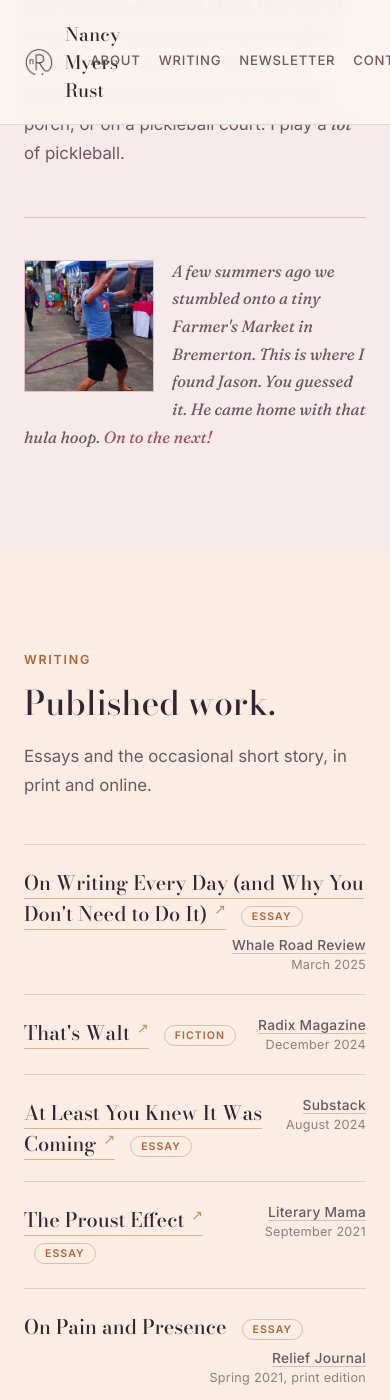
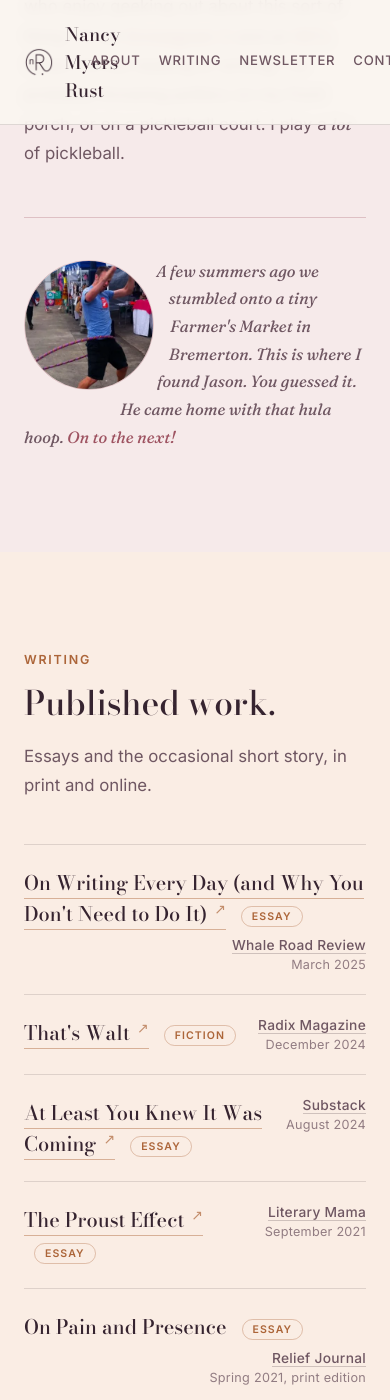
Before and after one commit to nancymyersrust/nancymyersrust.github.io, a Jekyll site: the page built from index.html, in a window 390 px wide and 1400 px high, scrolled down 2651 px. Built offline with Jekyll 4.4.1, drawn with Linux system fonts in a browser that asks for light colours.

Commit message:
Add files via upload

```diff
--- a/assets/css/style.css
+++ b/assets/css/style.css
@@ -266,7 +266,11 @@ section{ padding:100px 0; }
 .coda img{
   float:left;
   width:170px;
-  margin:4px 26px 12px 0;
+  height:170px;
+  object-fit:cover;
+  border-radius:50%;
+  shape-outside:circle(50%);
+  margin:4px 24px 12px 0;
   border:1px solid rgba(158,83,97,0.28);
 }
 .coda-text p:last-child em{ color:var(--rose-text); font-style:italic; }
@@ -430,7 +434,7 @@ footer{
     grid-template-columns:1fr;
   }
   .about-photo{ max-width:320px; position:static; }
-  .coda img{ width:130px; margin:2px 18px 8px 0; }
+  .coda img{ width:130px; height:130px; margin:2px 18px 8px 0; }
   .hero-portrait{ width:150px; height:150px; margin-bottom:26px; }
   .writing-item{ gap:8px; }
   .writing-meta{ text-align:right; align-items:flex-end; }
```
